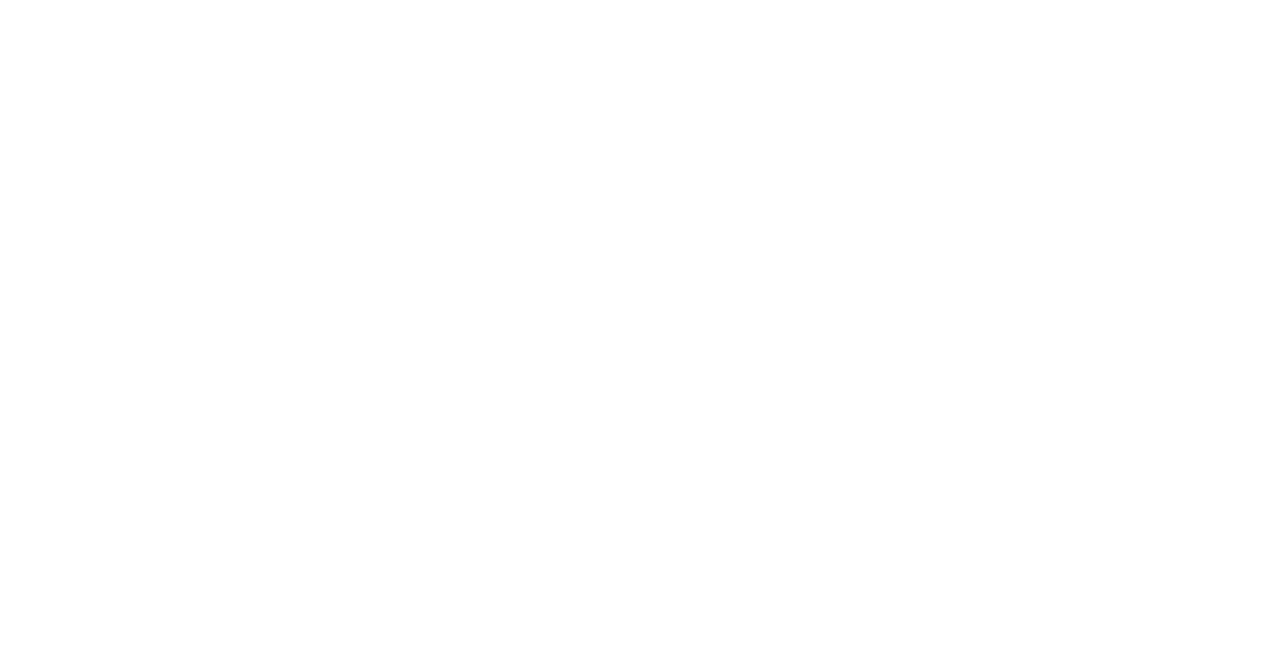
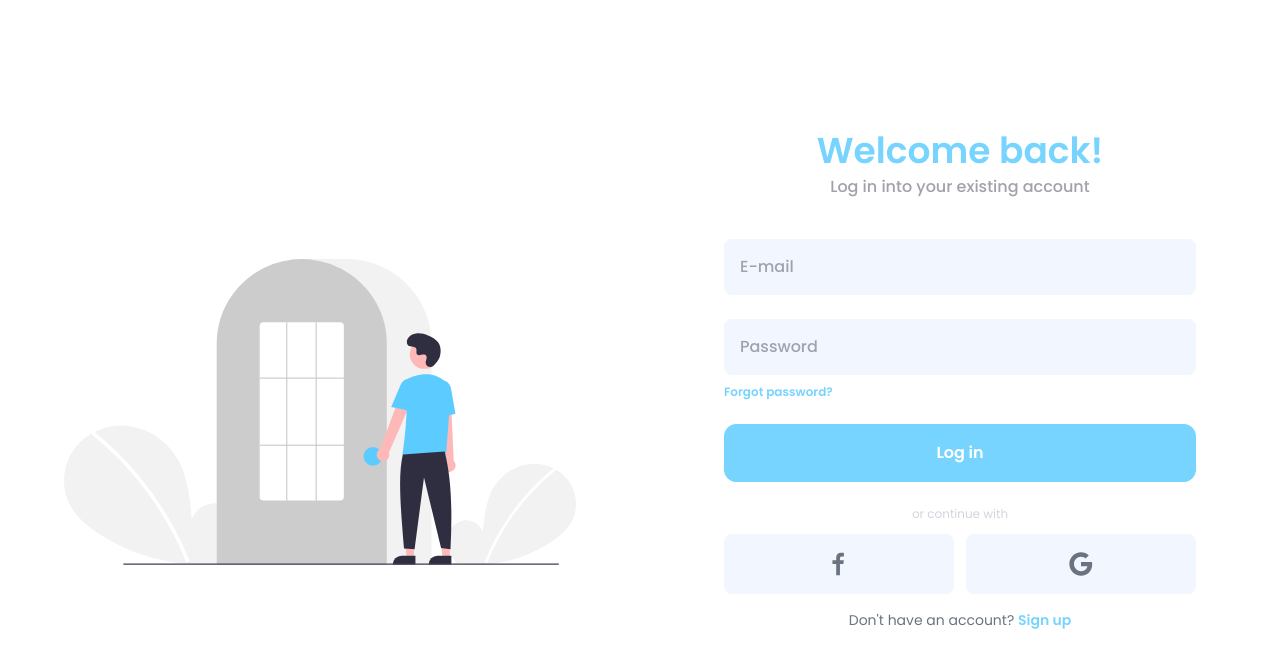
Before and after one commit to machadomatt/login-signup-exploration, a Vue app: page /login in a window 1280 px wide. Before the commit this address had no page. Shown: the top 668 px of the page. Built offline with nearby package versions, Linux system fonts and the light colour scheme.

Commit message:
Add log in page

```diff
--- a/src/router/index.js
+++ b/src/router/index.js
@@ -1,6 +1,7 @@
 import { createRouter, createWebHistory } from 'vue-router'
 import Splash from '../views/Splash-screen.vue'
 import Signup from '../views/Sign-up.vue'
+import Login from '../views/Log-in.vue'
 
 const routes = [
     {
@@ -13,6 +14,11 @@
         name: 'signup',
         component: Signup,
     },
+    {
+        path: '/login',
+        name: 'login',
+        component: Login,
+    },
 ]
 
 const router = createRouter({
--- /dev/null
+++ b/src/views/Log-in.vue
@@ -0,0 +1,100 @@
+<script setup>
+import logInIllustration from '../assets/images/login.svg'
+</script>
+
+<template>
+    <div
+        class="flex flex-col min-h-screen mx-auto lg:flex-row lg:items-center lg:justify-center max-w-7xl"
+    >
+        <logInIllustration
+            class="mt-14 mb-8 max-w-[200px] lg:max-w-lg mx-auto"
+        ></logInIllustration>
+        <div class="flex flex-col max-w-lg mx-auto">
+            <div class="text-center">
+                <h1
+                    class="mb-1 text-2xl font-semibold lg:text-4xl text-primary"
+                >
+                    Welcome back!
+                </h1>
+                <p
+                    class="text-xs font-medium leading-6 lg:text-base px-7 text-zinc-400"
+                >
+                    Log in into your existing account
+                </p>
+            </div>
+            <div class="px-5 mt-10 mb-6">
+                <input
+                    class="w-full px-4 py-4 mb-6 font-medium transition duration-300 rounded-lg outline-none d-block bg-primary-100 ring-primary focus:ring-2"
+                    type="email"
+                    placeholder="E-mail"
+                />
+                <input
+                    class="w-full px-4 py-4 mb-1 font-medium transition duration-300 rounded-lg outline-none d-block bg-primary-100 ring-primary focus:ring-2"
+                    type="password"
+                    placeholder="Password"
+                />
+                <span
+                    class="inline-block mb-6 text-xs font-semibold text-primary hover:text-primary-dark focus:text-primary-dark"
+                    >Forgot password?</span
+                >
+                <button
+                    type="button"
+                    class="w-full px-6 py-4 font-semibold text-center text-white transition-colors duration-300 border border-primary bg-primary rounded-xl hover:bg-primary-dark focus:bg-primary-dark"
+                >
+                    Log in
+                </button>
+            </div>
+            <div class="flex flex-col px-5 mb-10 text-center">
+                <span class="mb-3 text-xs text-gray-300">or continue with</span>
+                <div class="flex flex-row gap-3 mb-4">
+                    <button
+                        type="button"
+                        class="flex justify-center p-4 transition duration-300 rounded-lg bg-primary-100 grow hover:bg-primary-200 focus:bg-primary-200"
+                    >
+                        <svg
+                            class="text-gray-500 fill-current w-7 h-7"
+                            xmlns="http://www.w3.org/2000/svg"
+                            viewBox="0 0 30 30"
+                        >
+                            <path
+                                d="M12,27V15H8v-4h4V8.852C12,4.785,13.981,3,17.361,3c1.619,0,2.475,0.12,2.88,0.175V7h-2.305C16.501,7,16,7.757,16,9.291V11 h4.205l-0.571,4H16v12H12z"
+                            />
+                        </svg>
+                    </button>
+                    <button
+                        type="button"
+                        class="flex justify-center p-4 transition duration-300 rounded-lg bg-primary-100 grow hover:bg-primary-200 focus:bg-primary-200"
+                    >
+                        <svg
+                            class="text-gray-500 fill-current w-7 h-7"
+                            xmlns="http://www.w3.org/2000/svg"
+                            viewBox="0 0 24 24"
+                        >
+                            <g
+                                stroke="none"
+                                stroke-width="1"
+                                fill="none"
+                                fill-rule="evenodd"
+                            >
+                                <g fill-rule="nonzero">
+                                    <path
+                                        class="fill-current"
+                                        d="M11.99,13.9 L11.99,10.18 L21.35,10.18 C21.49,10.81 21.6,11.4 21.6,12.23 C21.6,17.94 17.77,22 12,22 C6.48,22 2,17.52 2,12 C2,6.48 6.48,2 12,2 C14.7,2 16.96,2.99 18.69,4.61 L15.85,7.37 C15.13,6.69 13.87,5.89 12,5.89 C8.69,5.89 5.99,8.64 5.99,12.01 C5.99,15.38 8.69,18.13 12,18.13 C15.83,18.13 17.24,15.48 17.5,13.91 L11.99,13.91 L11.99,13.9 Z"
+                                    />
+                                </g>
+                            </g>
+                        </svg>
+                    </button>
+                </div>
+                <p class="text-sm text-gray-500">
+                    Don't have an account?
+                    <router-link
+                        class="font-semibold text-primary hover:text-primary-dark focus:text-primary-dark"
+                        :to="'/signup'"
+                        >Sign up</router-link
+                    >
+                </p>
+            </div>
+        </div>
+    </div>
+</template>
```
Also changed, not shown: src/assets/images/login.svg (added).
